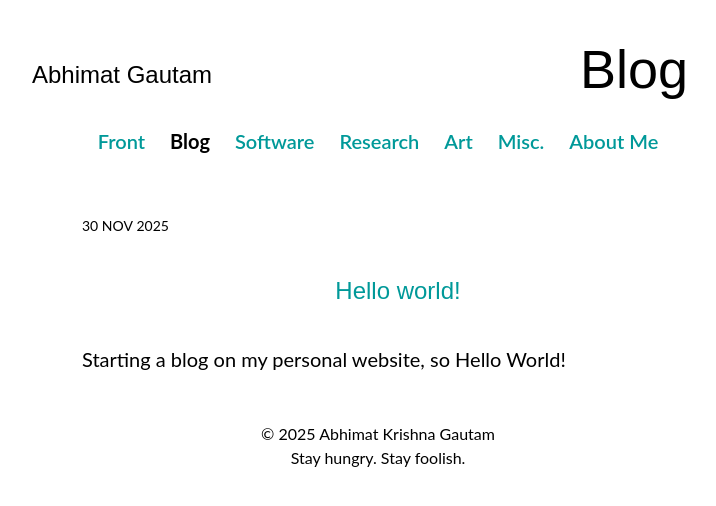
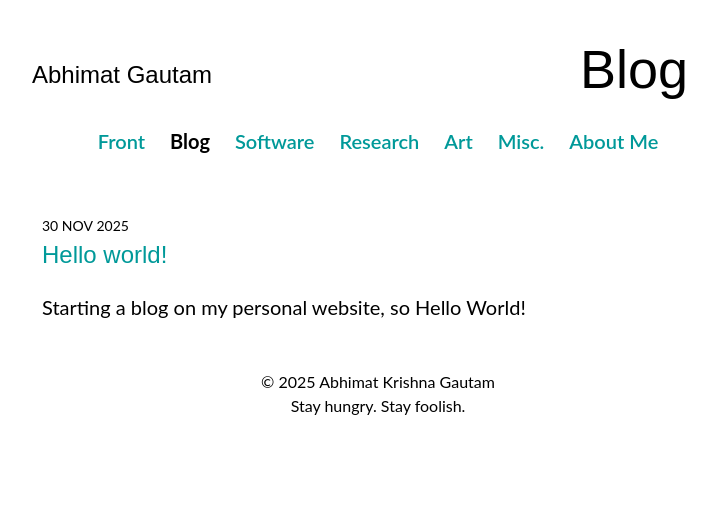
Before and after one commit to abhimat/abhimat.github.io, a Jekyll site: the page built from blog/index.md, in a window 1280 px wide. Shown: the top 506 px of the page, without its empty margins (262-978 px from the left). Built offline with Jekyll 4.4.1, drawn with Linux system fonts in a browser that asks for light colours; some web fonts are replaced.

Commit message:
Sass layout updates for blog

```diff
--- a/_layouts/blog_home.html
+++ b/_layouts/blog_home.html
@@ -26,7 +26,7 @@ layout: default
       {%- for post in posts -%}
       <li>
         <span class="post-meta">{{ post.date | date: date_format }}</span>
-        <h3>
+        <h3 class="post-title">
           <a class="post-link" href="{{ post.url | relative_url }}">
             {{ post.title | escape }}
           </a>
--- a/assets/css/style.scss
+++ b/assets/css/style.scss
@@ -562,23 +562,34 @@ table.sponsor td h3, h4 {
 }
 
 /* Blog Home Page Styles */
+ul.post-list{
+	margin: 0;
+}
 
 .post-list li{
 	list-style: none;
-
 }
 span.post-meta{
 	font-variant: all-small-caps;
 }
 
-a.post-link{
+h3.post-title{
 	text-align: left;
+	margin: 0;
+}
+
+/* Blog Post Page Styles */
+header.post-header{
 	margin: 0;
 }
 
 h2.post-title{
 	text-align: left;
 	margin: 0;
+}
+div.post-meta{
+	text-align: left;
+	font-variant: all-small-caps;
 }
 
 
```
